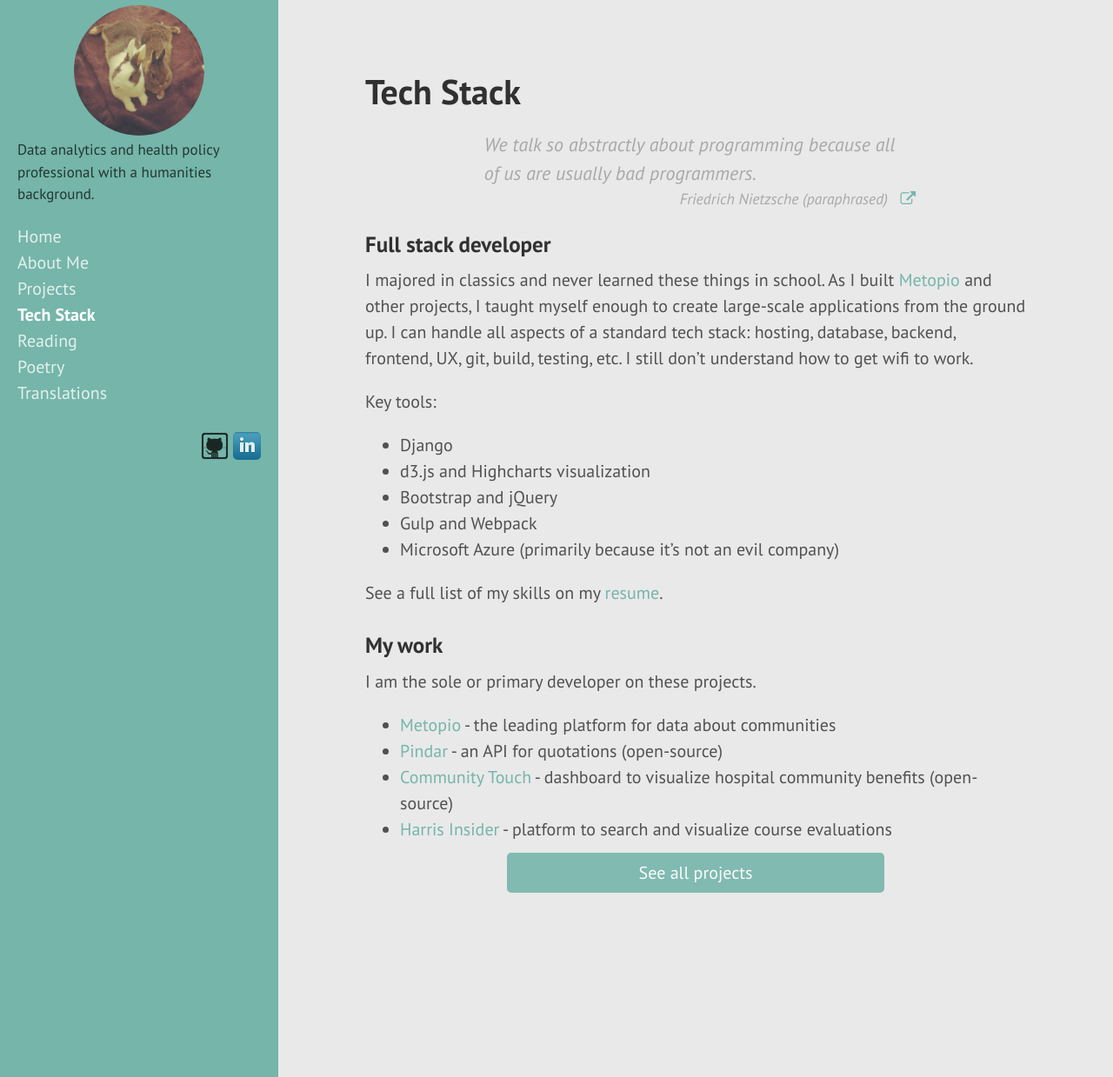
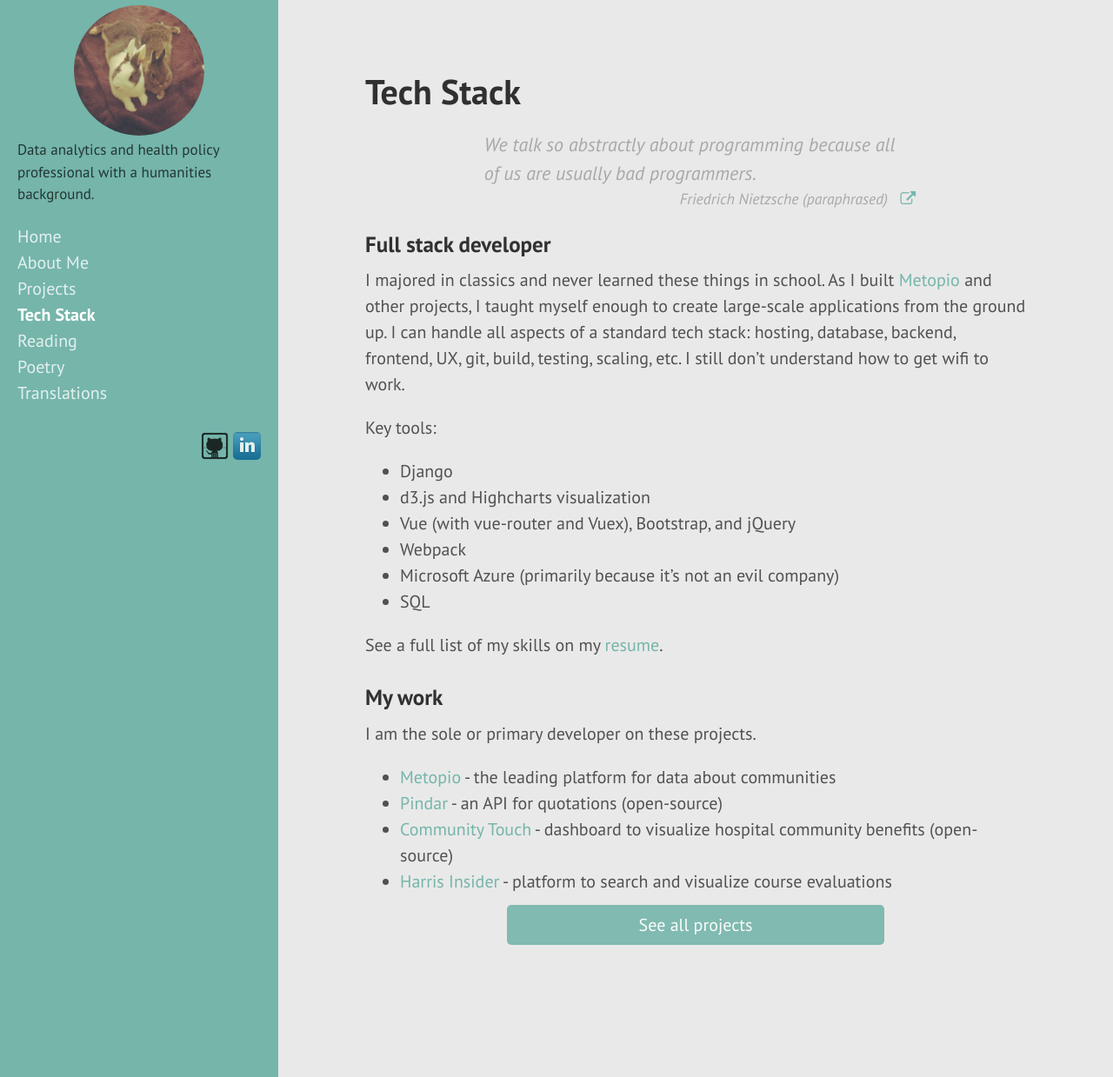
Before and after one commit to jcgiuffrida/jcgiuffrida.github.io, a Jekyll site: the page built from tools.html, in a window 1280 px wide and 1239 px high. Shown: the whole window at 87% size. Built offline with Jekyll 4.4.1, drawn with Linux system fonts in a browser that asks for light colours; nearby versions of some CDN libraries.

Commit message:
Update resume and skills

```diff
--- a/tools.html
+++ b/tools.html
@@ -8,15 +8,16 @@ title: Tech Stack
 </div>
 
 <h3>Full stack developer</h3>
-<p>I majored in classics and never learned these things in school. As I built <a href="https://metop.io">Metopio</a> and other projects, I taught myself enough to create large-scale applications from the ground up. I can handle all aspects of a standard tech stack: hosting, database, backend, frontend, UX, git, build, testing, etc. I still don&rsquo;t understand how to get wifi to work.</p>
+<p>I majored in classics and never learned these things in school. As I built <a href="https://metop.io">Metopio</a> and other projects, I taught myself enough to create large-scale applications from the ground up. I can handle all aspects of a standard tech stack: hosting, database, backend, frontend, UX, git, build, testing, scaling, etc. I still don&rsquo;t understand how to get wifi to work.</p>
 
 <p>Key tools:</p>
 <ul>
   <li>Django</li>
   <li>d3.js and Highcharts visualization</li>
-  <li>Bootstrap and jQuery</li>
-  <li>Gulp and Webpack</li>
+  <li>Vue (with vue-router and Vuex), Bootstrap, and jQuery</li>
+  <li>Webpack</li>
   <li>Microsoft Azure (primarily because it&rsquo;s not an evil company)</li>
+  <li>SQL</li>
 </ul>
 
 <p>See a full list of my skills on my <a href="/public/data/resume.pdf">resume</a>.</p>
```
Also changed, not shown: 1 other file.
